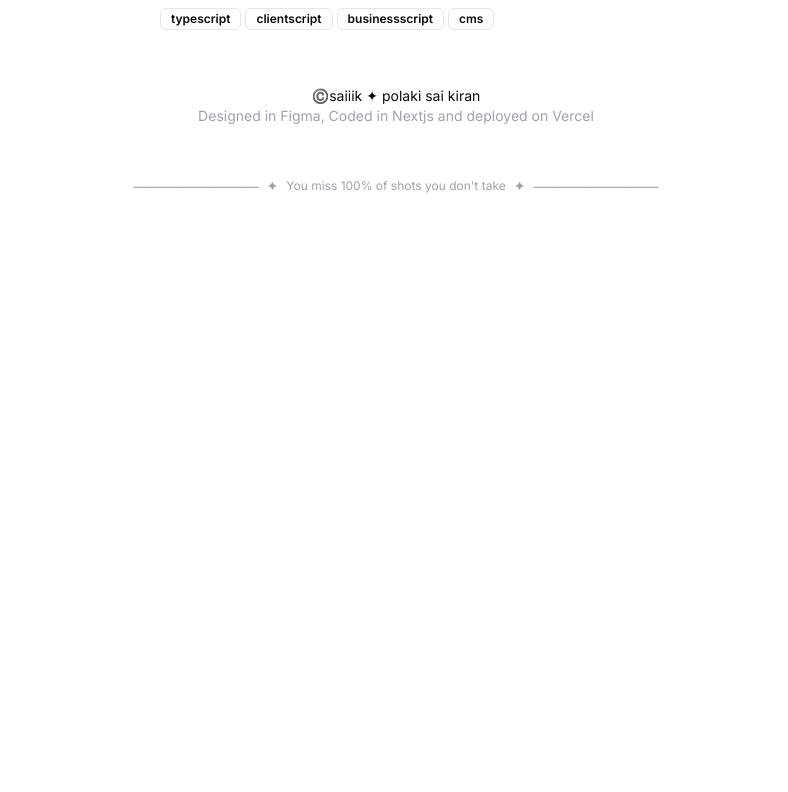
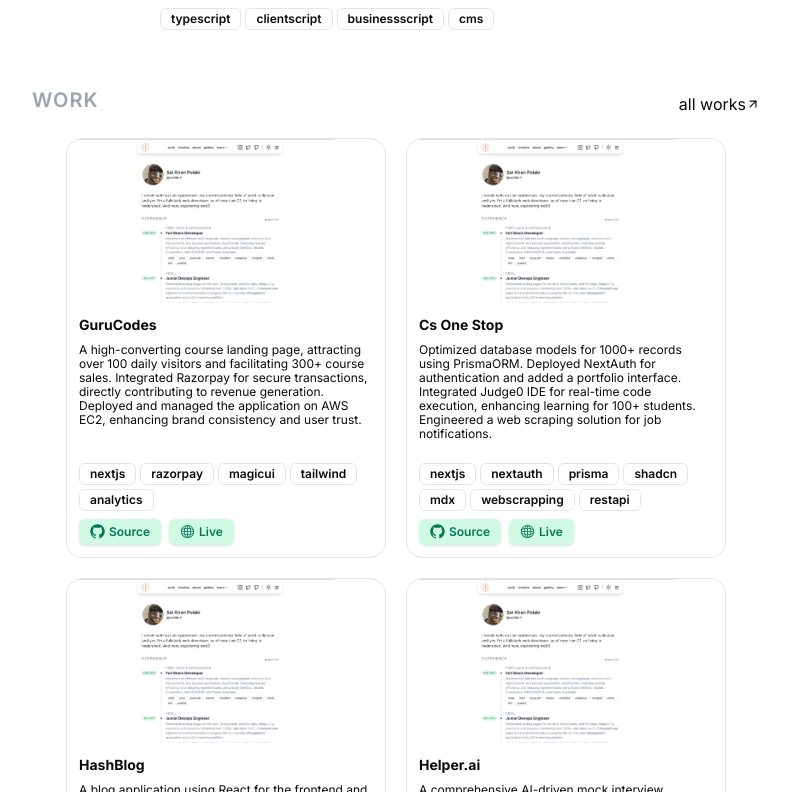
Before and after one commit to KiranPolaki/normalsite, a Next.js app: page / in a window 1280 px wide. Shown: the part 1068-1860 px from the top of the page, without its empty margins (244-1032 px from the left). Before the commit the page ends 1306 px from the top, so only its background shows below. Built offline with nearby package versions, Linux system fonts and the light colour scheme.

Commit message:
added works

```diff
--- a/app/page.js
+++ b/app/page.js
@@ -2,6 +2,7 @@ import WorkExperience from "@/components/work/WorkExperience";
 import Image from "next/image";
 import story from "../public/story.jpeg";
 import Link from "next/link";
+import Work from "@/components/work/Work";
 
 export default function Home() {
   return (
@@ -83,6 +84,38 @@ export default function Home() {
             </div>
             <WorkExperience />
           </div>
+          <div className="mt-10">
+            <div className="flex justify-between items-center">
+              <p className="text-gray-400 text-xl font-semibold tracking-wider p-0 selection:text-purple-900 mb-2">
+                WORK
+              </p>
+              <Link
+                href={
+                  "https://drive.google.com/drive/folders/1WmqvQuMXWEa_sWyTSloQyAF4Roikc5ok?usp=sharing"
+                }
+                className="flex items-center hover:underline hover:text-purple-500"
+                target="_blank"
+              >
+                all works
+                <svg
+                  xmlns="http://www.w3.org/2000/svg"
+                  width="14"
+                  height="14"
+                  viewBox="0 0 24 24"
+                  fill="none"
+                  stroke="currentColor"
+                  strokeWidth="2"
+                  strokeLinecap="round"
+                  strokeLinejoin="round"
+                  className="lucide lucide-arrow-up-right "
+                >
+                  <path d="M7 7h10v10" />
+                  <path d="M7 17 17 7" />
+                </svg>
+              </Link>
+            </div>
+            <Work />
+          </div>
         </div>
       </div>
     </>
--- /dev/null
+++ b/components/work/Work.jsx
@@ -0,0 +1,156 @@
+"use client";
+import Image from "next/image";
+import dummy from "../../public/dummywork.png";
+import { useState } from "react";
+import { Badge } from "../ui/badge";
+import Link from "next/link";
+import { GitHubLogoIcon, GlobeIcon } from "@radix-ui/react-icons";
+function Work() {
+  const [projects, setProjects] = useState([
+    {
+      name: "GuruCodes",
+      description:
+        "A high-converting course landing page, attracting over 100 daily visitors and facilitating 300+ course sales. Integrated Razorpay for secure transactions, directly contributing to revenue generation. Deployed and managed the application on AWS EC2, enhancing brand consistency and user trust.",
+      source: "",
+      live: "",
+      hassource: true,
+      islive: true,
+      start: "",
+      end: "",
+      technology: ["nextjs", "razorpay", "magicui", "tailwind", "analytics"],
+      ongoing: false,
+      img: "",
+    },
+    {
+      name: "Cs One Stop",
+      description:
+        "Optimized database models for 1000+ records using PrismaORM. Deployed NextAuth for authentication and added a portfolio interface. Integrated Judge0 IDE for real-time code execution, enhancing learning for 100+ students. Engineered a web scraping solution for job notifications.",
+      source: "",
+      live: "",
+      start: "",
+      end: "",
+      hassource: true,
+      islive: true,
+      technology: [
+        "nextjs",
+        "nextauth",
+        "prisma",
+        "shadcn",
+        "mdx",
+        "webscrapping",
+        "restapi",
+      ],
+      ongoing: false,
+      img: "",
+    },
+    {
+      name: "HashBlog",
+      description:
+        "A blog application using React for the frontend and MongoDB for data storage. Integrated Quill for rich text editing, Cloudflare for security and performance, Hono for the backend, and Cloudinary for image management. ",
+      source: "",
+      live: "",
+      start: "",
+      end: "",
+      hassource: true,
+      islive: true,
+      technology: [
+        "react",
+        "mongodb",
+        "quill",
+        "cloudflare",
+        "hono",
+        "cloudinary",
+      ],
+      ongoing: false,
+      img: "",
+    },
+    {
+      name: "Helper.ai",
+      description:
+        "A comprehensive AI-driven mock interview application using Next.js. Leveraged React for the frontend, Drizzle ORM for database management, Gemini AI for AI functionalities, and Clerk for authentication.",
+      source: "",
+      live: "",
+      start: "",
+      end: "",
+      hassource: true,
+      islive: true,
+      technology: [
+        "nextjs",
+        "drizzle",
+        "clerk",
+        "react-webcam",
+        "voice",
+        "webrtc",
+        "geminiai",
+      ],
+      ongoing: true,
+      img: "",
+    },
+  ]);
+  return (
+    <div className="w-full">
+      <div className="p-4 flex gap-5 flex-wrap justify-center">
+        {projects.map((project, i) => (
+          <div
+            className="border rounded-2xl cursor-pointer hover:shadow-lg transition-all ease-in-out max-w-80"
+            key={i}
+          >
+            <Image
+              src={dummy}
+              width={280}
+              height={100}
+              placeholder="blur"
+              alt="work"
+              className="rounded-t-2xl"
+            />
+            <div className="p-3">
+              <div>
+                <p className="text-sm font-bold">{project.name}</p>
+              </div>
+              <div className="justify-content h-32 text-xs/[14px] py-2">
+                {project.description}
+              </div>
+              <div className="flex items-center gap-1 flex-wrap">
+                {project.technology.map((tech, i) => {
+                  return (
+                    <Badge
+                      variant={"outline"}
+                      key={i}
+                      className="hover:bg-purple-400"
+                    >
+                      {tech}
+                    </Badge>
+                  );
+                })}
+              </div>
+              <div className="flex w-full items-center gap-2 mt-2">
+                {project.hassource ? (
+                  <Link href={project.source}>
+                    <Badge className="flex gap-1 w-full bg-emerald-100 text-emerald-700 py-1 hover:bg-emerald-200">
+                      <GitHubLogoIcon />
+                      Source
+                    </Badge>
+                  </Link>
+                ) : (
+                  <></>
+                )}
+                {project.islive ? (
+                  <Link href={project.live}>
+                    <Badge className="flex gap-1 w-full bg-emerald-100 py-1 text-emerald-700 hover:bg-emerald-200">
+                      <GlobeIcon />
+                      Live
+                    </Badge>
+                  </Link>
+                ) : (
+                  <></>
+                )}
+              </div>
+            </div>
+          </div>
+        ))}
+      </div>
+    </div>
+  );
+}
+
+export default Work;
```
Also changed, not shown: public/dummywork.png (added).
